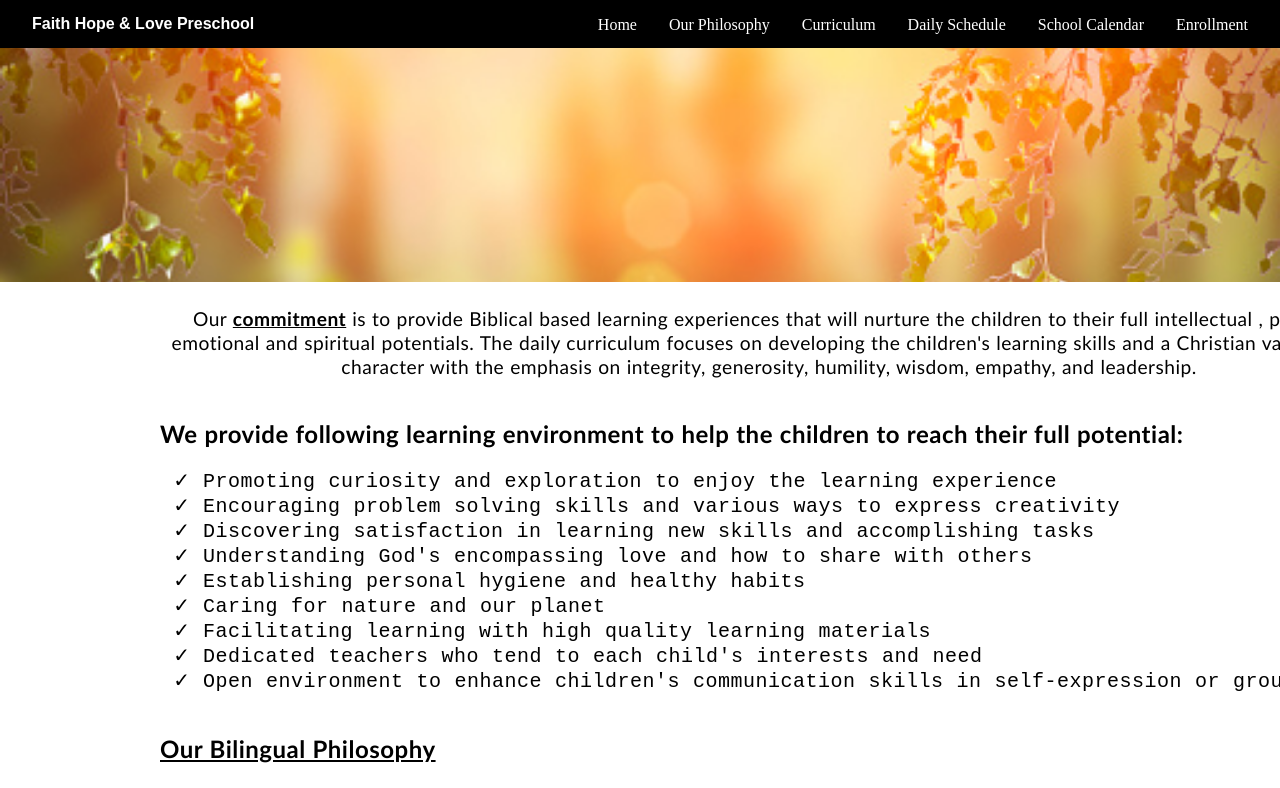
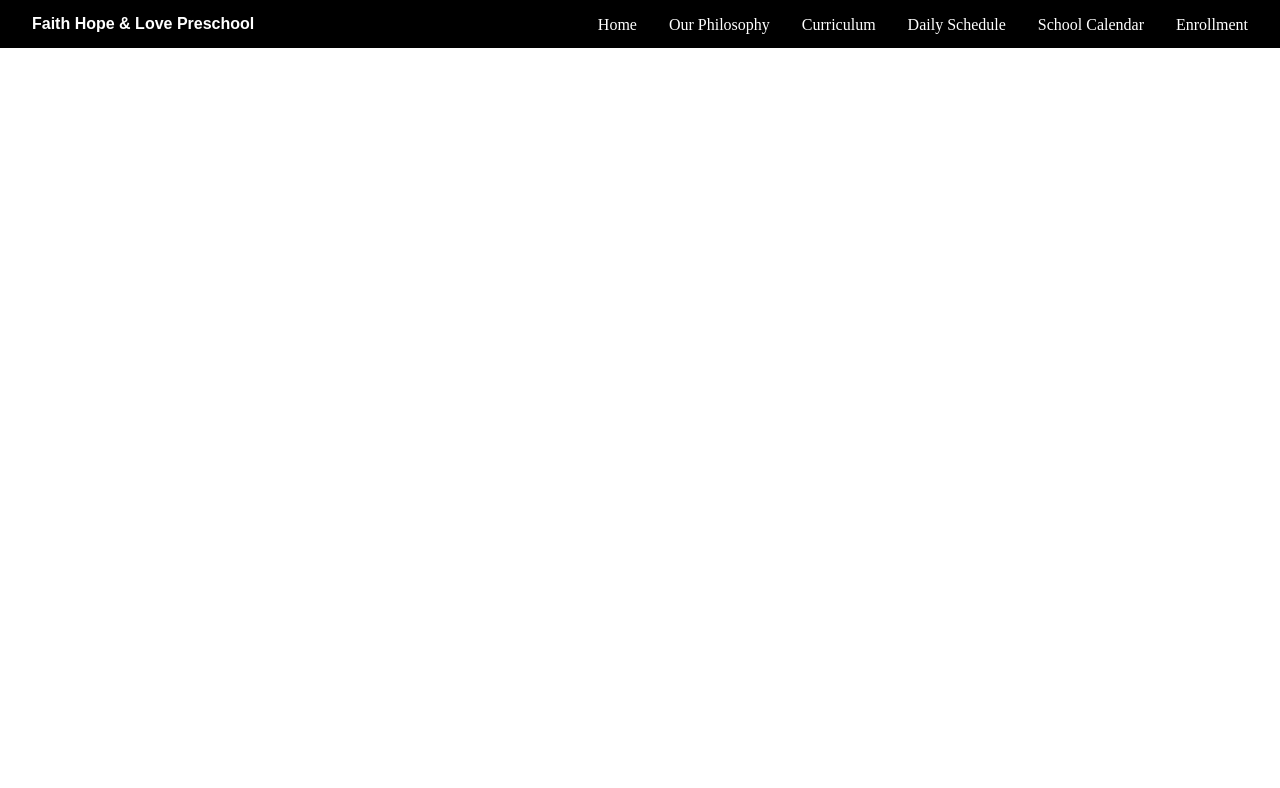
Before and after one commit to Alexlee8888/fhlpreschool.github.io, a Next.js app: page /our-philosophy in a window 1280 px wide. Shown: the top 788 px of the page. Built offline with nearby package versions, Linux system fonts and the light colour scheme.

Commit message:
attempt at parallax scrolling

```diff
--- a/components/background-image/BackgroundImage.js
+++ b/components/background-image/BackgroundImage.js
@@ -1,21 +1,42 @@
 import Image from 'next/image';
 import styles from './BackgroundImage.module.css'
+import { useState, useEffect, useRef } from 'react';
+import { ParallaxProvider, useParallax } from 'react-scroll-parallax'
+
 
 export default function BackgroundImage(props) {
+    // const [offSetY, setOffSetY] = useState(0); // offSetY number of pixels from top of page
+    // const handleScroll = () => setOffSetY(window.pageYOffset)
+
+    // useEffect(() => {
+    //         window.addEventListener('scroll', handleScroll);
+    //         return () => window.removeEventListener("scroll", handleScroll)
+    // }, []);
+    // const target = useRef(null);
+    // const backgroundImage = useParallax({
+    //     speed: 500,
+    //     targetElement: target.current,
+    // });
+
     return (
-        <div>
-            <Image className={styles.fixedbgi}
-                src={props.url}
-                alt="backgroundImage"
-                width="0"
-                height="0"
-            />
+        // <ParallaxProvider scrollAxis='vertical'>
+        //     <div ref={target} className={styles.fixedbgi}>
+        //         <div ref={backgroundImage.ref}>
+        //             <Image
+        //                 src={props.url}
+        //                 alt="backgroundImage"
+        //                 width="0"
+        //                 height="0"
+        //             />
 
-            <main>
-                {props.children}
-            </main>
-        </div>
+        //             <main>
+        //                 {props.children}
+        //             </main>
+        //         </div>
+        //     </div>
 
+        // </ParallaxProvider>
+        <div></div>
 
     );
 }
--- a/components/background-image/BackgroundImage.module.css
+++ b/components/background-image/BackgroundImage.module.css
@@ -1,5 +1,5 @@
 .fixedbgi {
-    position: fixed;
+    /* position: fixed; */
     top:0;
     left: 0;
     height: 100%;
--- a/package.json
+++ b/package.json
@@ -15,6 +15,7 @@
     "bootstrap": "^5.2.3",
     "eslint": "8.30.0",
     "eslint-config-next": "13.1.1",
+    "install": "^0.13.0",
     "jquery": "^3.6.3",
     "mdb-react-ui-kit": "^5.1.0",
     "next": "13.1.1",
@@ -22,6 +23,7 @@
     "react": "18.2.0",
     "react-bootstrap": "^2.7.0",
     "react-dom": "18.2.0",
+    "react-scroll-parallax": "^3.3.2",
     "sass": "^1.57.1"
   }
 }
--- a/pages/_app.js
+++ b/pages/_app.js
@@ -7,13 +7,14 @@ import '../styles/globals.css'
 import Layout from '../components/layout/Layout';
 
 import Head from "next/head";
+import { ParallaxProvider } from 'react-scroll-parallax';
 
 export default function App({ Component, pageProps }) {
   return (
-    <>
+    <ParallaxProvider scrollAxis='vertical'>
       <Layout/>
       <Component {...pageProps} />
-    </>
+    </ParallaxProvider>
 
 
 
```
Also changed, not shown: 1 other file (tests, documents, lock files or other folders).
